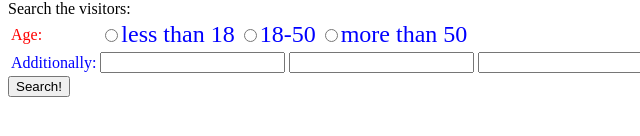
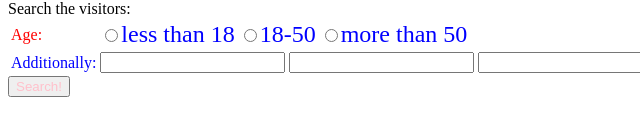
Before and after one commit to yytrofimov/js-ovn-3, a plain HTML site: page js-dom/dom-exercises.html in a window 1280 px wide. Shown: the part 284-420 px from the top of the page, 0-640 px from the left. Drawn offline with Linux system fonts and the light colour scheme.

Commit message:
Övn #1 #4 done

```diff
--- a/js-dom/dom-exercises.html
+++ b/js-dom/dom-exercises.html
@@ -64,6 +64,8 @@
             }
             let uppg3 = uppg1.getElementsByTagName("td")[0];
             uppg3.style.color = "red";
+            let upp4 = document.querySelector("body > form:nth-child(7) > input[type=submit]");
+            upp4.style.color = "pink";
         </script>
     </body>
 </html>
```
